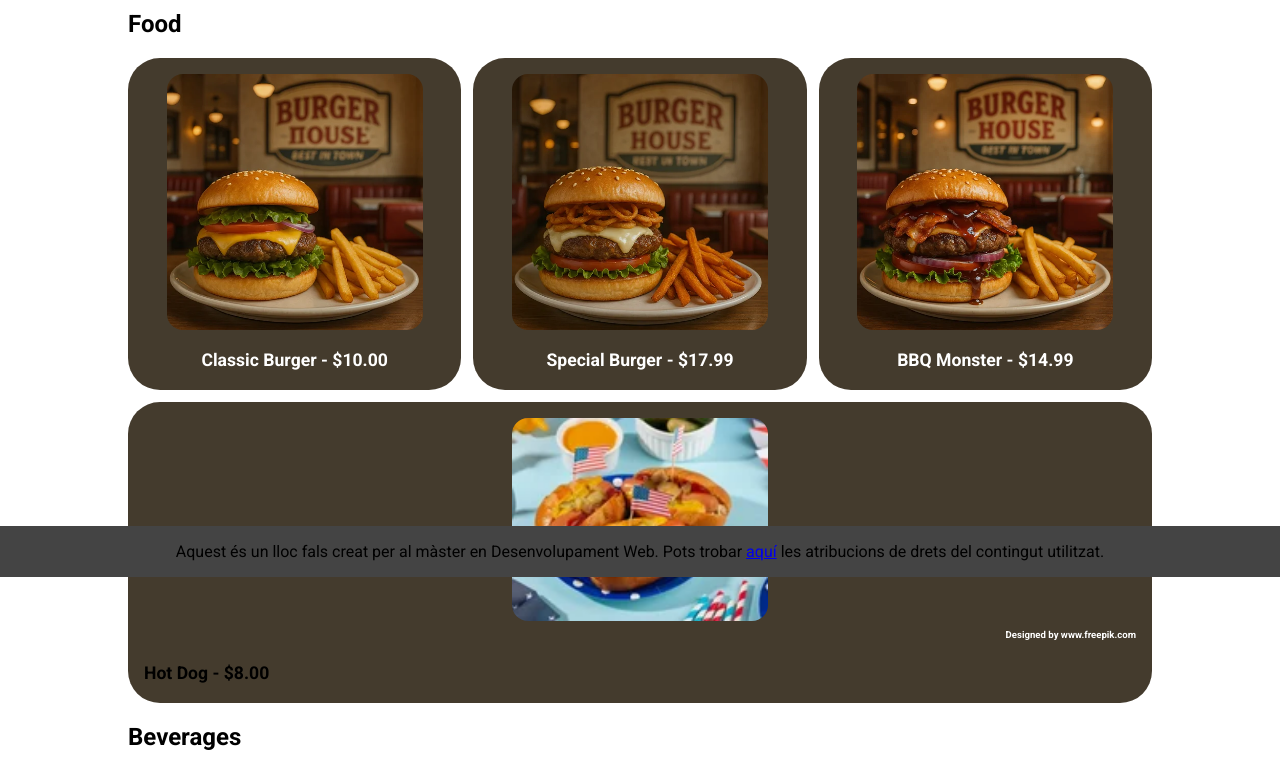
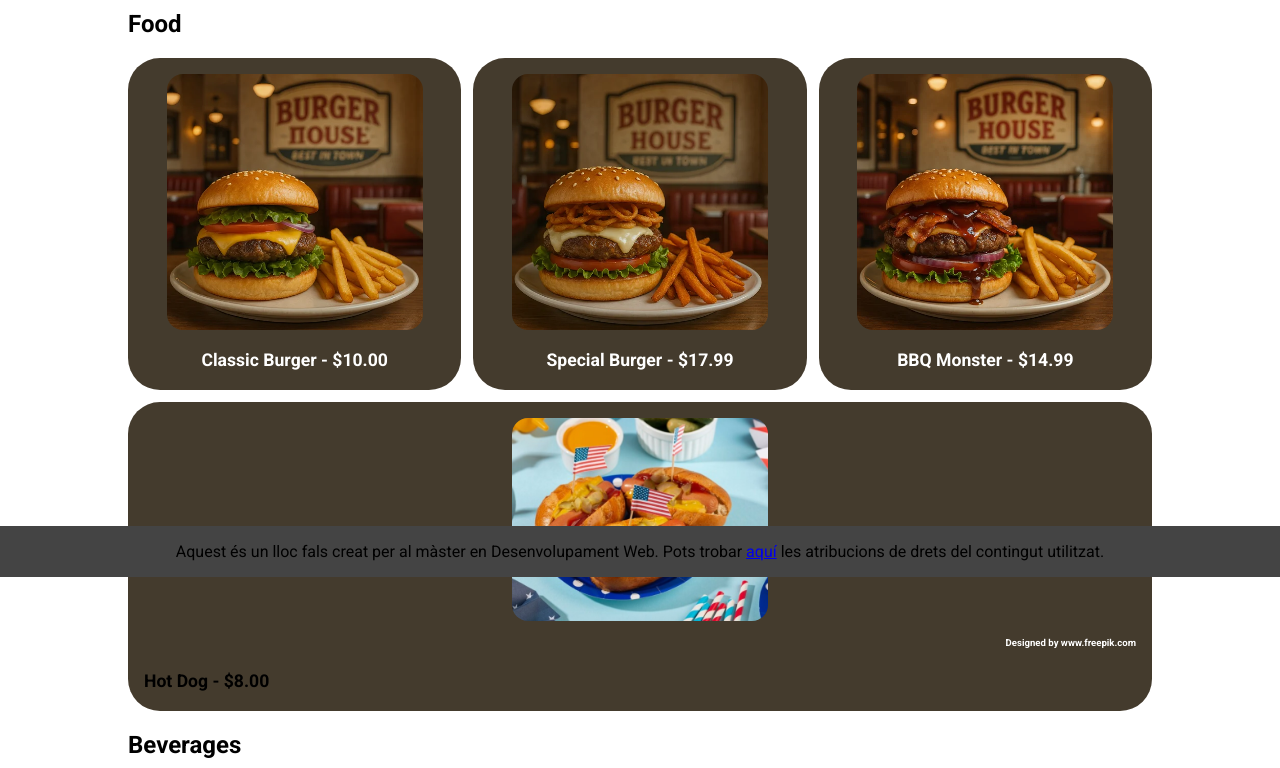
Before and after one commit to jgrinoll/ehc-practica, a website built with Parcel: page src/menu.html in a window 1280 px wide. Shown: the part 223-991 px from the top of the page. Built offline with nearby package versions, Linux system fonts and the light colour scheme.

Commit message:
Implementada utilització de Sharp.

```diff
--- a/package.json
+++ b/package.json
@@ -11,6 +11,7 @@
   "devDependencies": {
     "parcel": "^2.14.0",
     "posthtml-include": "^2.0.1",
+    "sharp": "^0.33.5",
     "vanillajs-datepicker": "^1.3.4"
   }
 }
--- /dev/null
+++ b/sharp.config.json
@@ -0,0 +1,3 @@
+{
+    "quality": 80
+}
--- a/src/components/menu.html
+++ b/src/components/menu.html
@@ -62,10 +62,11 @@
       </li>
       <li>
         <a class="img-container">
-          <img
-            src="./assets/hot-dog_160px.webp"
-            alt="A plate with three small hot dogs, topped with ketchup, mustard and pickles. Served with a toothpick with a small american flag"
-          />
+          <picture>
+            <source srcset="./assets/hot-dog.jpg?as=webp&width=160" type="image/webp" media="(max-width: 480px)" />
+            <source srcset="./assets/hot-dog.jpg?as=webp" type="image/webp" />
+            <img src="./assets/hot-dog.jpg?as=webp" alt="A plate with three small hot dogs, topped with ketchup, mustard and pickles. Served with a toothpick with a small american flag" />
+          </picture>
           <p class="img-footer">Designed by www.freepik.com</p>
         </a>
         Hot Dog - $8.00
```
Also changed, not shown: src/assets/hot-dog.jpg (added), src/assets/hot-dog_160px.webp (deleted), 1 other file.
